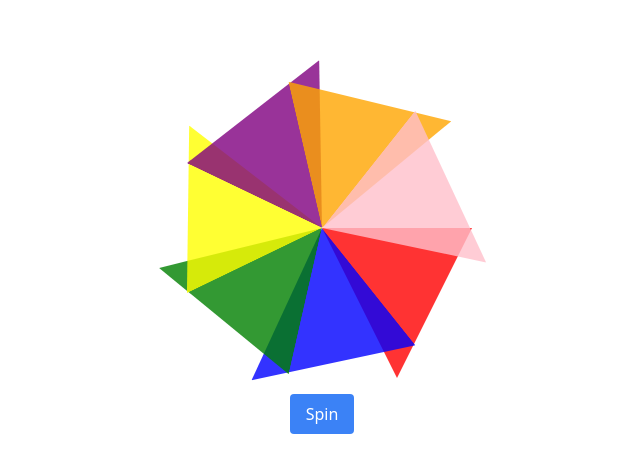
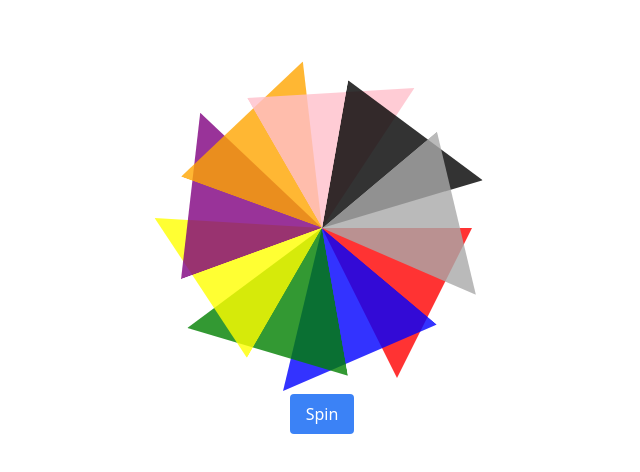
Before and after one commit to WapSecure/random-color-selector, a React (Create React App) app: page /wheel in a window 1280 px wide. Shown: the part 144-616 px from the top of the page, without its empty margins (318-958 px from the left). Built offline with nearby package versions, Linux system fonts and the light colour scheme.

Commit message:
fix: Added Black and dark gray color

```diff
--- a/src/pages/WheelPage.tsx
+++ b/src/pages/WheelPage.tsx
@@ -2,7 +2,7 @@ import React, { useState } from "react";
 import { useLocation, useNavigate } from "react-router-dom"; // Import useNavigate for routing
 import "./WheelStyles.css";
 
-const colors = ["Red", "Blue", "Green", "Yellow", "Purple", "Orange", "Pink"];
+const colors = ["Red", "Blue", "Green", "Yellow", "Purple", "Orange", "Pink", "Black", "DarkGray"];
 
 const WheelPage: React.FC = () => {
   const location = useLocation();
--- a/src/pages/WheelStyles.css
+++ b/src/pages/WheelStyles.css
@@ -30,13 +30,51 @@
     box-shadow: 0 0 10px 5px rgba(0, 0, 0, 0.3);
 }
 
-.red { background-color: red; transform: rotate(0deg); }
-.blue { background-color: blue; transform: rotate(51.4deg); }
-.green { background-color: green; transform: rotate(102.8deg); }
-.yellow { background-color: yellow; transform: rotate(154.2deg); }
-.purple { background-color: purple; transform: rotate(205.6deg); }
-.orange { background-color: orange; transform: rotate(257deg); }
-.pink { background-color: pink; transform: rotate(308.4deg); }
+.red {
+    background-color: red;
+    transform: rotate(0deg);
+}
+
+.blue {
+    background-color: blue;
+    transform: rotate(40deg);
+}
+
+.green {
+    background-color: green;
+    transform: rotate(80deg);
+}
+
+.yellow {
+    background-color: yellow;
+    transform: rotate(120deg);
+}
+
+.purple {
+    background-color: purple;
+    transform: rotate(160deg);
+}
+
+.orange {
+    background-color: orange;
+    transform: rotate(200deg);
+}
+
+.pink {
+    background-color: pink;
+    transform: rotate(240deg);
+}
+
+.black {
+    background-color: black;
+    transform: rotate(280deg);
+}
+
+.darkgray {
+    background-color: darkgray;
+    transform: rotate(320deg);
+}
+
 
 .spinning {
     animation: spin 2s ease-out;
```
